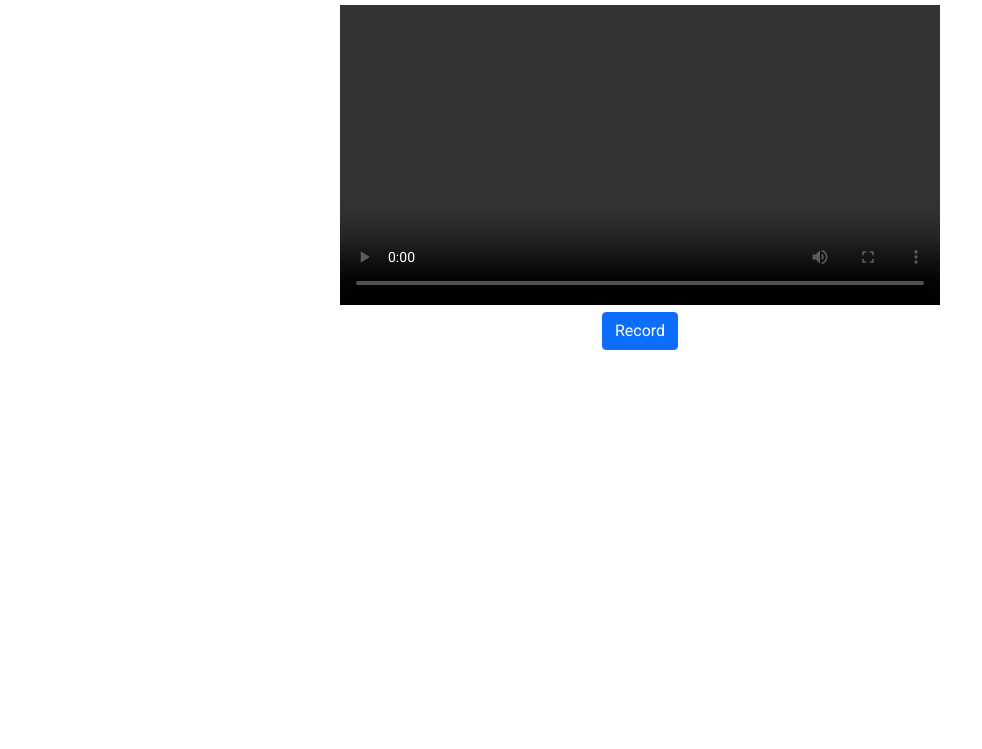
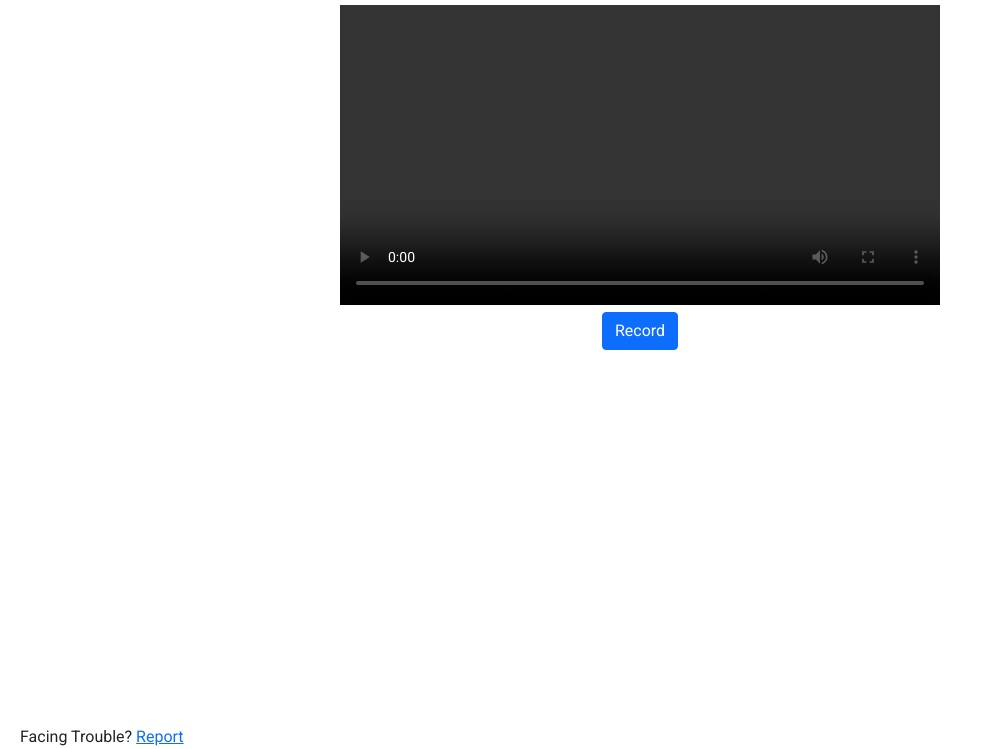
Before and after one commit to codewithsnowbit/snow-screen-recorder, a plain HTML site: page record.html in a window 1280 px wide. Shown: the part 51-800 px from the top of the page, without its empty margins (0-982 px from the left). Drawn offline with nearby package versions, Linux system fonts and the light colour scheme.

Commit message:
Added Footer

```diff
--- a/record.html
+++ b/record.html
@@ -17,6 +17,9 @@
     <br>
     <button class="record-btn btn btn-primary">Record</button>
     </center>
+    <div class="issue-footer">
+        Facing Trouble? <a href="http://github.com/snowbit-coderboi/snow-screen-recorder/issues/" target="_blank" rel="noopener noreferrer">Report</a>
+    </div>
 </div>
     <script src="main.js"></script>
 </body>
--- a/style/style.css
+++ b/style/style.css
@@ -17,3 +17,8 @@ body{
 .main-record{
     min-height: 100vh;
 }
+.issue-footer{
+    position: absolute;
+    bottom:0;
+    margin-left: 20px;
+}
```
Also changed, not shown: index.html (+6 -0 lines).
